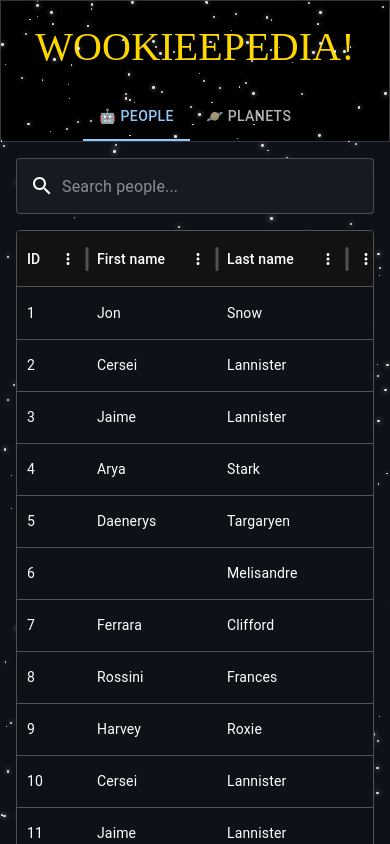
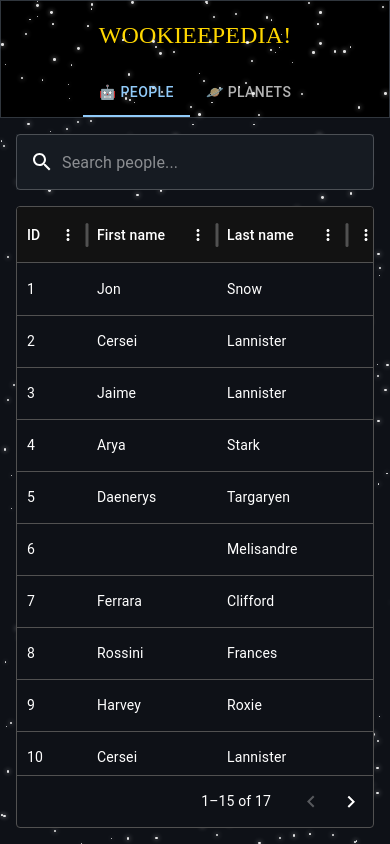
Before and after one commit to csr/wookieepedia-full-stack, a React (Create React App) app in the folder frontend/: page / in a window 390 px wide. Built offline with nearby package versions, Linux system fonts and the light colour scheme; a web font is replaced by a local one.

Commit message:
fix flex box styling

```diff
--- a/frontend/src/App.css
+++ b/frontend/src/App.css
@@ -8,7 +8,6 @@
   background-color: #000;
   color: #fff;
   font-family: 'Trebuchet MS', sans-serif;
-  height: 100%;
 }
 
 .star {
--- a/frontend/src/components/home/home.css
+++ b/frontend/src/components/home/home.css
@@ -2,6 +2,7 @@
     display: flex;
     flex-direction: column;
     height: 100vh;
+    background-color: green;
 }
 
 .star-wars-logo {
@@ -9,22 +10,35 @@
     font-weight: 400;
     font-style: normal;
     color: #ffd700;
-    font-size: 2.5em;
+    font-size: 2.5rem;
     text-align: center;
     padding: 1rem;
 }
+
+@media (max-width:400px)  {
+    .star-wars-logo {
+        font-size: 1.5rem;
+    }
+}
+
 
 header {
     background-color: black;
     border: 1px solid #30363d;
 }
 
-.main-content {
+main {
+    padding: 1rem;
+    gap: 1rem;
+    flex: 1;
+    background-color: #0E1117;
     display: flex;
     flex-direction: column;
-    flex: 1 1 auto; /* Take up remaining space */
     overflow: auto;
-    padding: 1rem;
-    gap: 1rem;
-    background-color: #0E1117;
+
 }
+
+.table {
+    flex: 1;
+    flex-basis: 0;
+}
--- a/frontend/src/components/home/home.tsx
+++ b/frontend/src/components/home/home.tsx
@@ -29,7 +29,7 @@
           </Tabs>
         </Box>
       </header>
-      <main className="main-content">
+      <main>
         {currentTabId === 0 && (
           <>
             <SearchBar
@@ -47,7 +47,7 @@
               onChange={handleSearchChange}
               placeholder="Search planets..."
             />
-            <div>Planets will go here.</div>
+            <DataTable />
           </>
         )}
       </main>
--- a/frontend/src/components/table/table.tsx
+++ b/frontend/src/components/table/table.tsx
@@ -42,7 +42,6 @@
 
 export const DataTable = () => {
   return (
-    <div style={{ height: '100%', width: '100%' }}>
     <DataGrid
       rows={rows}
       columns={columns}
@@ -54,6 +53,5 @@
       }}
       pageSizeOptions={[15]}
     />
-    </div>
   );
 };
```
Lines whose indentation alone changed are shown as unchanged.
